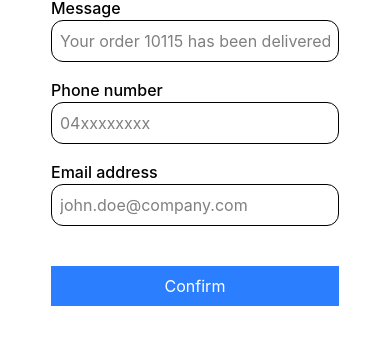
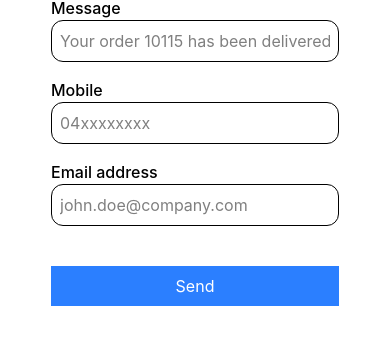
Before and after one commit to topmangarbuja/event-driven-notification-system, a React (Vite) app in the folder app/ui/: page / in a window 390 px wide. Shown: the part 162-506 px from the top of the page. Built offline with nearby package versions, Linux system fonts and the light colour scheme.

Commit message:
feat(ui): rename phone number and add api proxy
- Rename `phoneNumber` form field and label to `mobile`
- Rename "Confirm" button text to "Send"
- Add Vite dev proxy for `/api` to `http://localhost:5139`

```diff
--- a/app/ui/src/App.tsx
+++ b/app/ui/src/App.tsx
@@ -7,7 +7,7 @@ function App() {
     const [form, setForm] = useState({
         fullName: "",
         message: "",
-        phoneNumber: "",
+        mobile: "",
         email: ""
     });
     const [sentSuccessfully, setSentSuccessfully] = useState(false);
@@ -71,11 +71,11 @@ function App() {
                            placeholder="Your order 10115 has been delivered successfully." required/>
                 </div>
                 <div>
-                    <label htmlFor="phone" className="block font-medium">Phone number</label>
-                    <input type="tel" id="phone"
+                    <label htmlFor="mobile" className="block font-medium">Mobile</label>
+                    <input type="tel" id="mobile"
                            className="border rounded-xl p-2 min-w-2xs"
-                           value={form.phoneNumber}
-                           onChange={handleChange} name="phoneNumber"
+                           value={form.mobile}
+                           onChange={handleChange} name="mobile"
                            placeholder="04xxxxxxxx" pattern="[04]{2}[0-9]{8}" required/>
                 </div>
                 <div className="mb-6">
@@ -85,7 +85,7 @@ function App() {
                            value={form.email} onChange={(e) => setForm({...form, email: e.target.value})}
                            placeholder="john.doe@company.com" required/>
                 </div>
-                <button type="submit" className="bg-blue-500 p-2 text-white">Confirm</button>
+                <button type="submit" className="bg-blue-500 p-2 text-white">Send</button>
             </form>
 
             {successMessage}
--- a/app/ui/vite.config.ts
+++ b/app/ui/vite.config.ts
@@ -1,15 +1,21 @@
-import { defineConfig } from 'vitest/config';
+import {defineConfig} from 'vitest/config';
 import react from '@vitejs/plugin-react';
 import tailwindcss from '@tailwindcss/vite';
 
 // https://vite.dev/config/
 export default defineConfig({
-  plugins: [react(),tailwindcss()],
-  server: {
-    port: 5173,
-    strictPort: true,
-  },
-    test:{
+    plugins: [react(), tailwindcss()],
+    server: {
+        port: 5173,
+        strictPort: true,
+        proxy: {
+            '/api': {
+                target: 'http://localhost:5139',
+                changeOrigin: true,
+            }
+        }
+    },
+    test: {
         environment: 'jsdom',
         globals: true,
         setupFiles: ['./src/setupTests.ts'],
```
Also changed, not shown: 1 other file (tests, documents, lock files or other folders).
